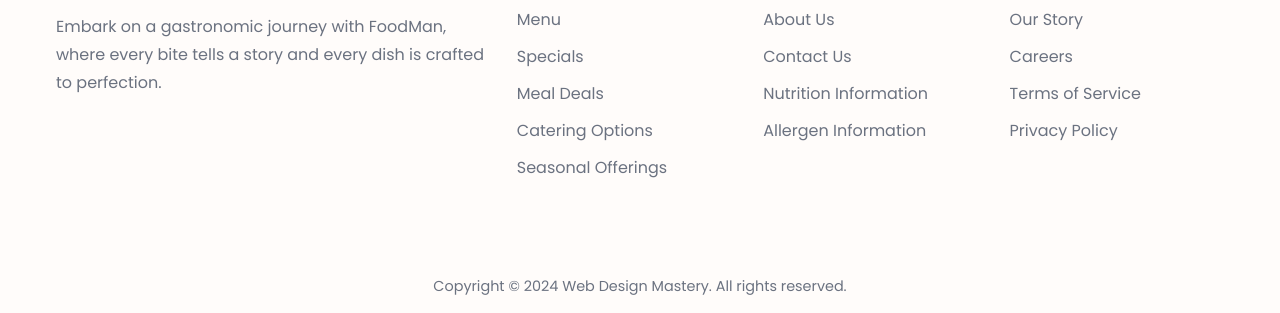
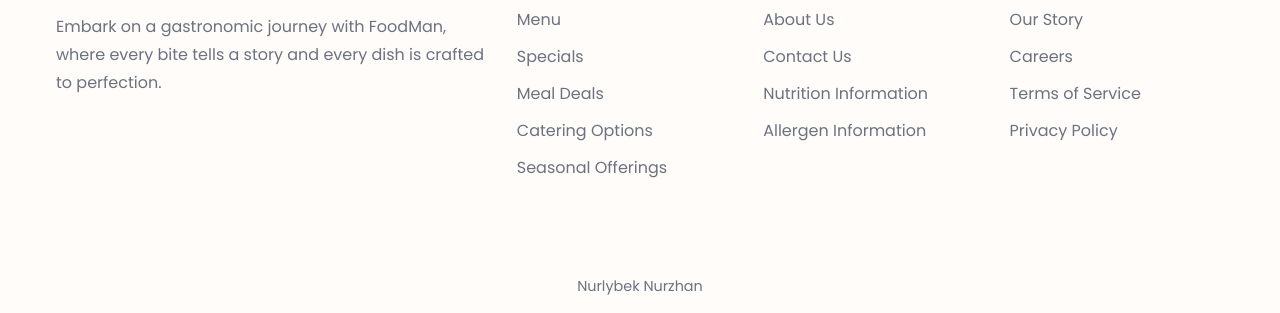
Before and after one commit to Nurlybek-Nurzhan/Project-12, a plain HTML site: page index.html in a window 1280 px wide. Shown: the part 4358-4671 px from the top of the page. Drawn offline with nearby package versions, Linux system fonts and the light colour scheme.

Commit message:
Ohhhhhhhh

```diff
--- a/index.html
+++ b/index.html
@@ -10,7 +10,7 @@
   <script src="https://unpkg.com/scrollreveal" defer></script>
   <script src="https://cdn.jsdelivr.net/npm/swiper@11/swiper-bundle.min.js" defer></script>
   <script src="index.js" defer></script>
-  <title>Web Design Mastery | Foodman</title>
+  <title>Foodman</title>
 </head>
 
 <body>
@@ -306,7 +306,7 @@
       </div>
     </div>
     <div class="footer__bar">
-      Copyright © 2024 Web Design Mastery. All rights reserved.
+      Nurlybek Nurzhan
     </div>
   </footer>
 </body>
```
